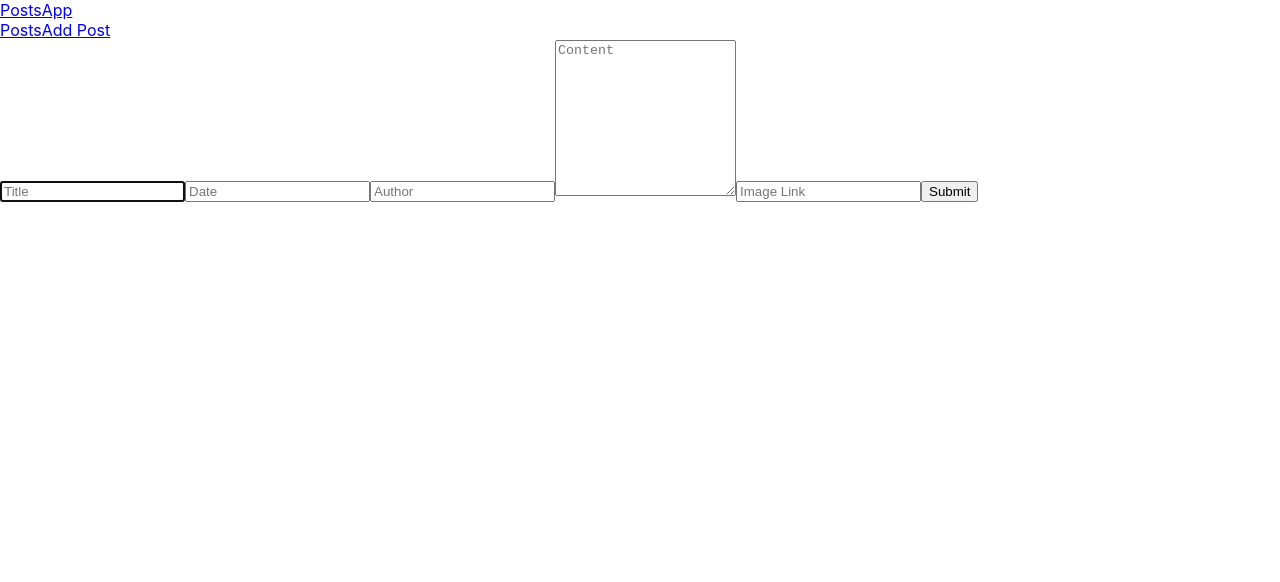
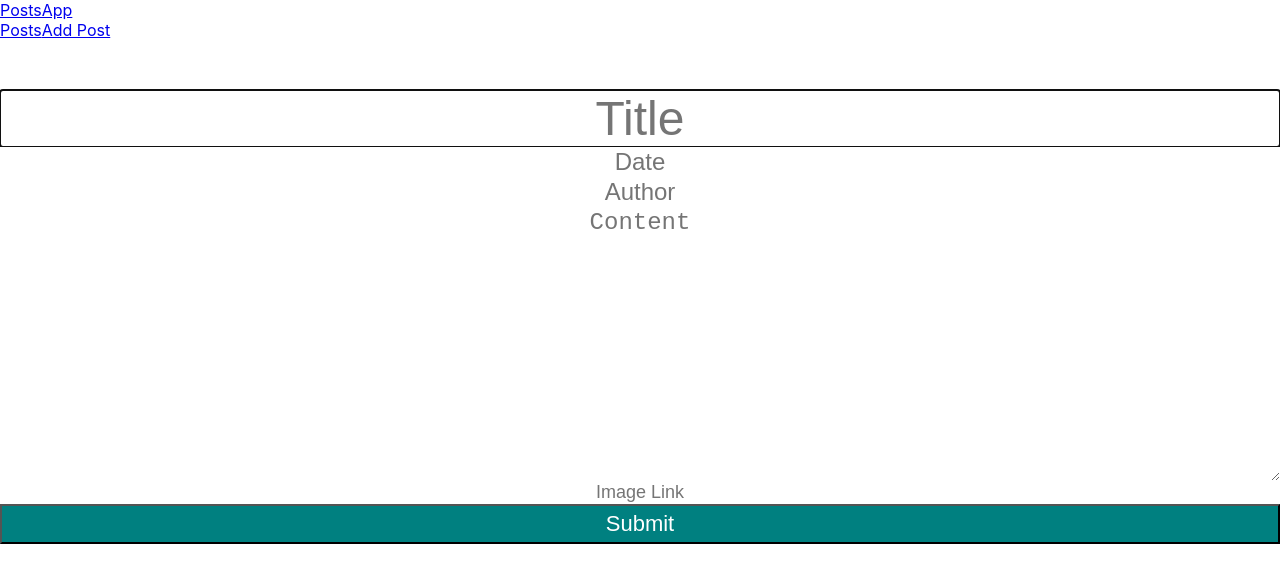
Before and after one commit to katiemcmillin/blog-app, a React (Create React App) app in the folder client/: page /add-post in a window 1280 px wide. Shown: the top 582 px of the page. Built offline with nearby package versions, Linux system fonts and the light colour scheme.

Commit message:
post create css started

```diff
--- a/client/src/screens/PostCreate/PostCreate.css
+++ b/client/src/screens/PostCreate/PostCreate.css
@@ -0,0 +1,53 @@
+.create-form {
+  padding-top: 50px;
+  display: flex;
+  flex-direction: column;
+  height: 100%;
+  width: 100%;
+  justify-content: space-evenly;
+}
+
+input,
+.textarea-content {
+  font-size: 48px;
+  border-top-style: hidden;
+  border-right-style: hidden;
+  border-left-style: hidden;
+  border-bottom-style: hidden;
+  text-align: center;
+}
+
+.textarea-content {
+  font-size: 24px;
+}
+
+.input-name {
+  font-size: 48px;
+}
+
+.input-date {
+  font-size: 24px;
+}
+
+.input-author {
+  font-size: 24px;
+}
+
+.input-image-link {
+  font-size: 18px;
+}
+
+.submit-button {
+  font-size: 22px;
+  height: 40px;
+  color: white;
+  background-color: teal;
+  text-align: center;
+  padding: 0;
+}
+
+@media (max-width: 500px) {
+  .create-form {
+    padding-top: 150px;
+  }
+}
--- a/client/src/screens/PostCreate/PostCreate.jsx
+++ b/client/src/screens/PostCreate/PostCreate.jsx
@@ -53,7 +53,7 @@ const PostCreate = (props) => {
           onChange={handleChange}
         />
         <input
-          className="author"
+          className="input-author"
           placeholder="Author"
           value={post.author}
           name="author"
```
